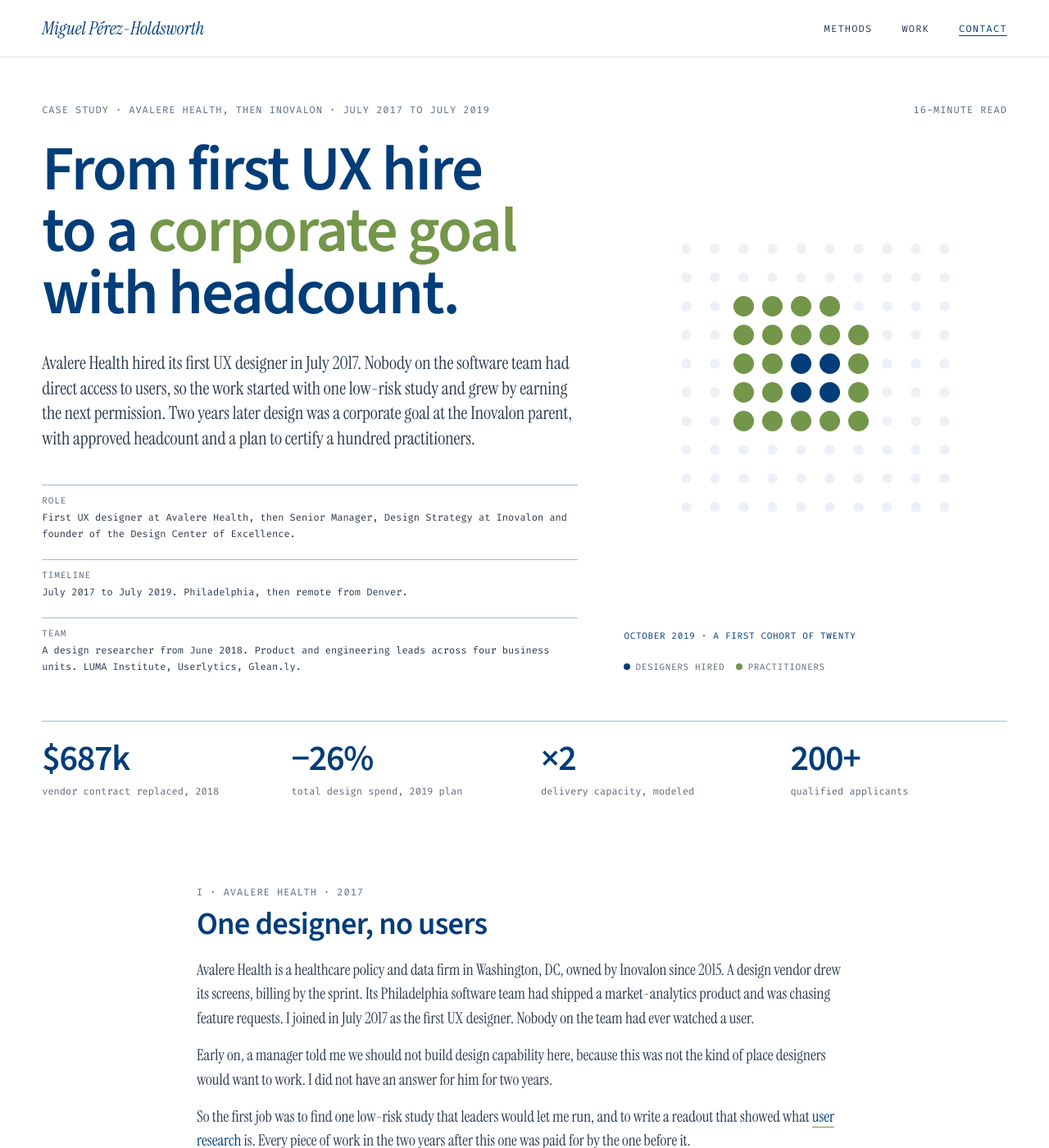
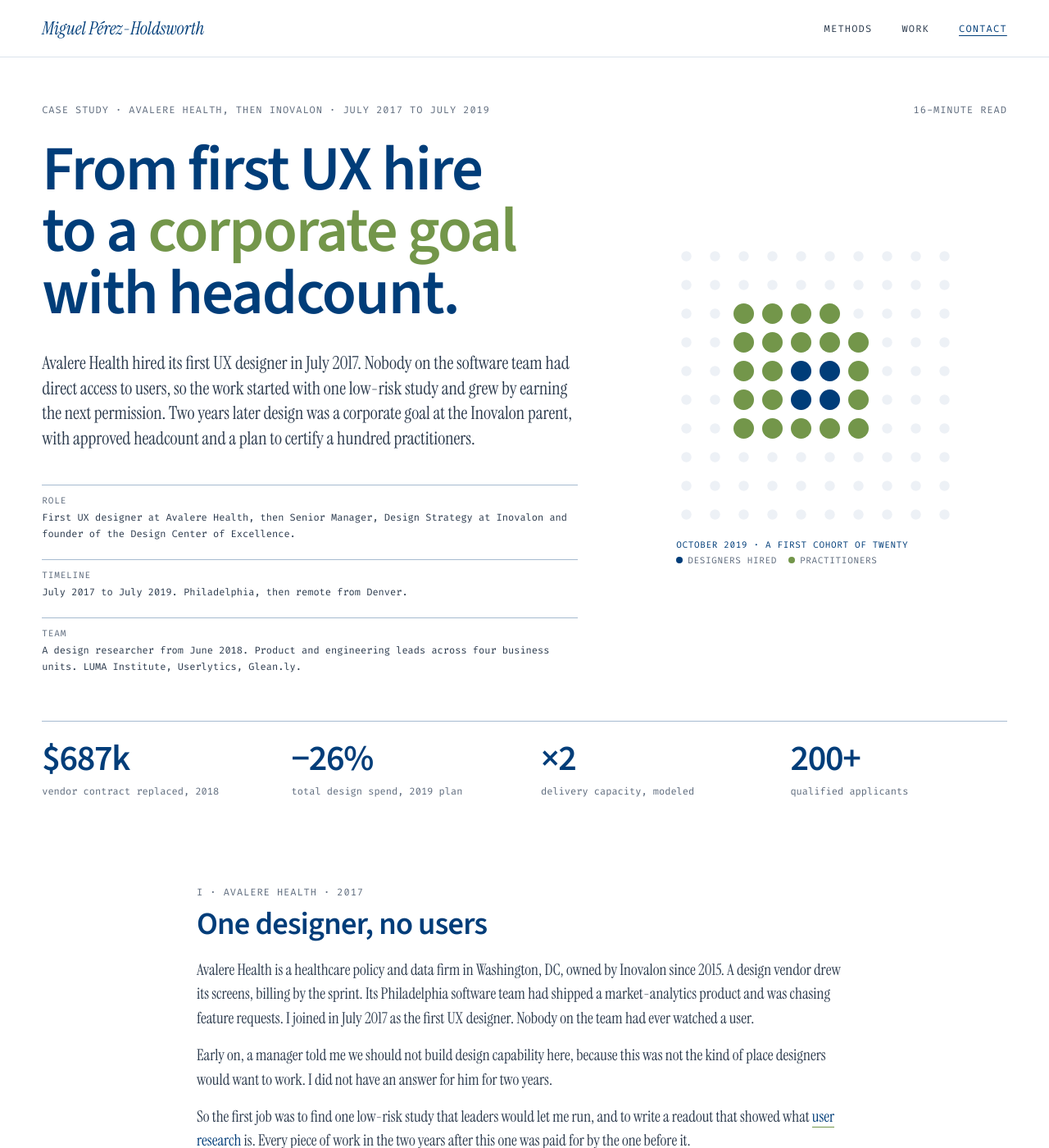
Before and after one commit to miguel-perez/miguel-perez.github.io, a Jekyll site: the page built from work/inovalon-design-coe/index.html, in a window 1280 px wide and 1400 px high. Shown: the whole window at 82% size. Built offline with Jekyll 4.4.1, drawn with Linux system fonts in a browser that asks for light colours.

Commit message:
Sit the hero caption with the grid
Without the frame the caption read as a stray line: the grid floated on
its own auto margins while the caption ran the full column width from
the far left edge. The grid and its caption are now centred together as
one group with a 16px gap, and the caption takes the grid's width so
their left edges line up. Measured across a full cycle: one grid
position, one gap, and the caption's left edge on the grid's to the
pixel.

The caption also holds a single line that cannot wrap, ellipsising
instead, so the two-line reserve that was padding the block is gone.

Co-Authored-By: Claude Opus 5 (1M context) <noreply@anthropic.com>

```diff
--- a/work/inovalon-design-coe/index.html
+++ b/work/inovalon-design-coe/index.html
@@ -20,13 +20,13 @@ a:hover{text-decoration:underline;text-decoration-color:#73964A;text-underline-o
 .case-header{padding-top:56px;padding-bottom:56px}
 .hero{display:grid;grid-template-columns:minmax(0,7fr) minmax(280px,5fr);gap:32px 56px;align-items:stretch;margin-top:28px}
 .hero-text{min-width:0;container-type:inline-size}
-.hero-art{position:relative;min-height:380px;background:#fff;display:flex;flex-direction:column;align-items:center;padding:8px 0 0;cursor:pointer}
-.seats{display:grid;grid-template-columns:repeat(10,1fr);gap:clamp(5px,.8vw,10px);width:min(100%,340px);aspect-ratio:1;margin:auto 0}
+.hero-art{position:relative;min-height:380px;background:#fff;display:flex;flex-direction:column;align-items:center;justify-content:center;padding:8px 0;cursor:pointer}
+.seats{display:grid;grid-template-columns:repeat(10,1fr);gap:clamp(5px,.8vw,10px);width:min(100%,340px);aspect-ratio:1;margin:0}
 .seats i{display:block;border-radius:50%;background:rgba(0,61,121,.07);transform:scale(.5);transition:background .4s,transform .45s cubic-bezier(.2,.8,.2,1)}
 .seats i.d{background:#003D79;transform:scale(1)}
 .seats i.p{background:#73964A;transform:scale(1)}
-.hero-art .cap{width:100%;margin-top:24px;font:11px/1.7 'Fira Code',monospace;letter-spacing:.06em;text-transform:uppercase;color:#5e6b7d;pointer-events:none}
-.hero-art .cap b{display:block;font-weight:400;color:#003D79;height:3.4em;overflow:hidden}
+.hero-art .cap{width:min(100%,340px);margin-top:16px;font:11px/1.7 'Fira Code',monospace;letter-spacing:.06em;text-transform:uppercase;color:#5e6b7d;pointer-events:none}
+.hero-art .cap b{display:block;font-weight:400;color:#003D79;height:1.7em;white-space:nowrap;overflow:hidden;text-overflow:ellipsis}
 .hero-art .cap i{display:inline-block;width:8px;height:8px;border-radius:50%;margin-right:6px}
 .hero-art .cap i.d{background:#003D79}
 .hero-art .cap i.p{background:#73964A;margin-left:14px}
```
